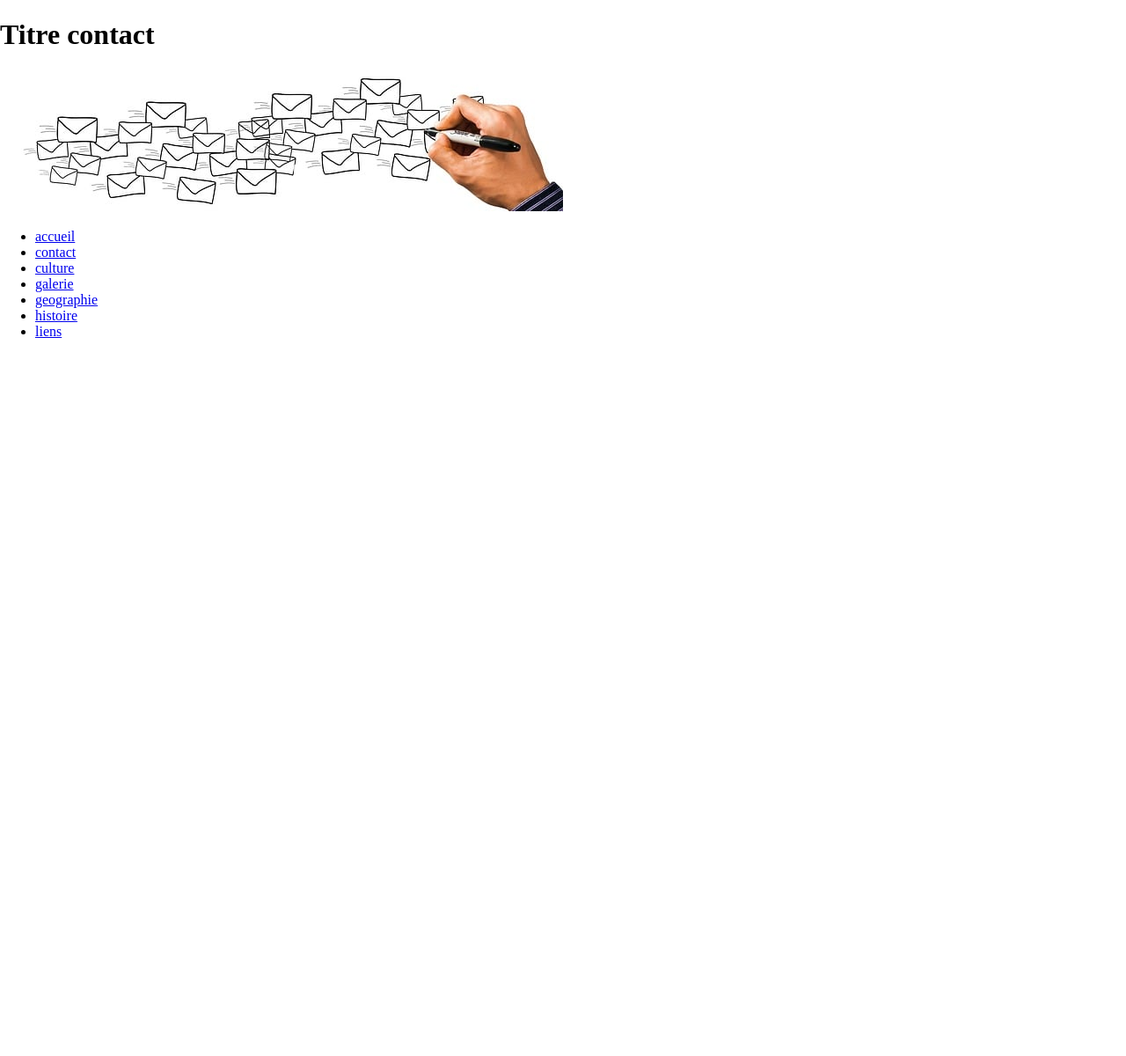
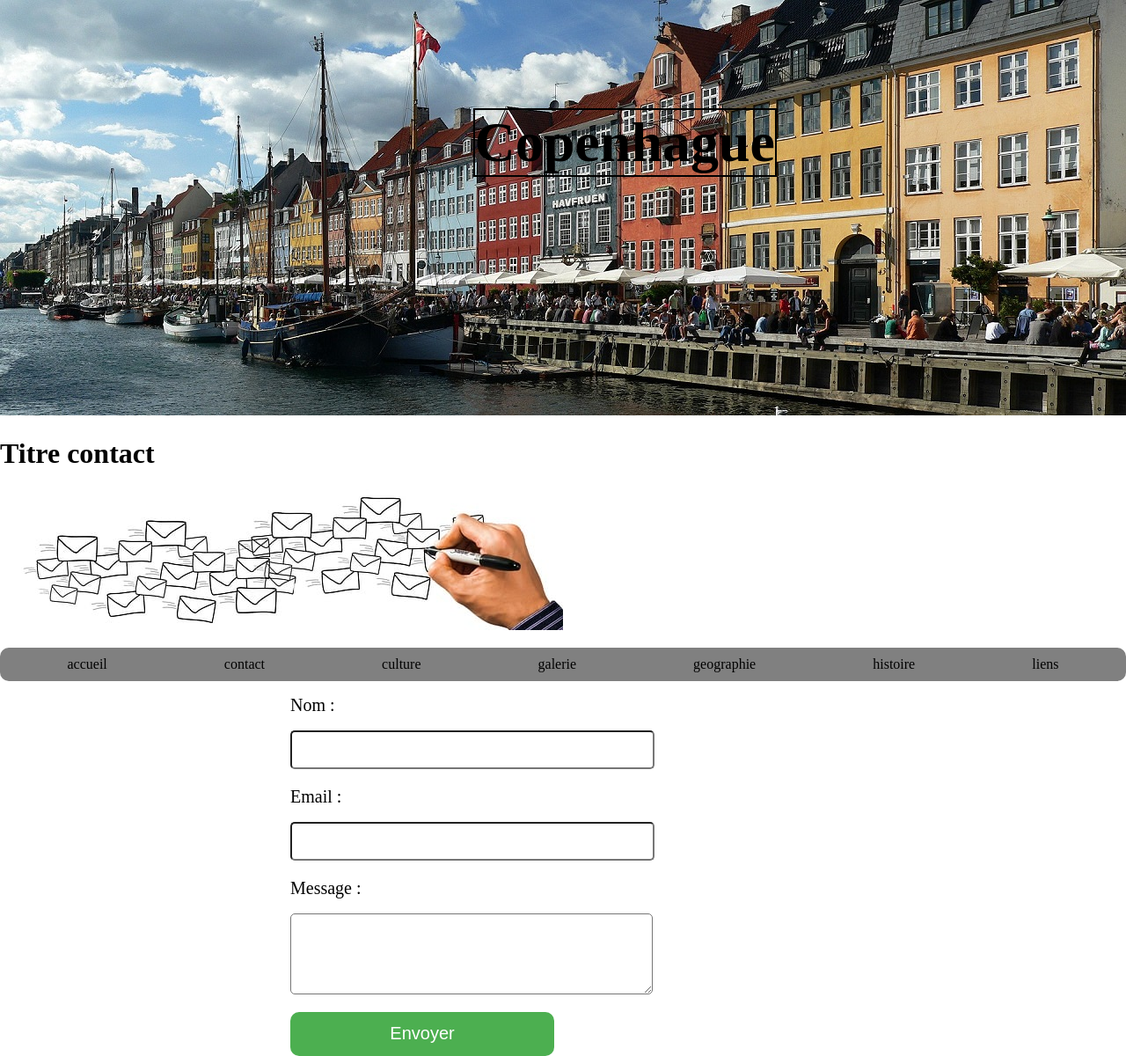
Before and after one commit to Nono1050/CopenhahTi1Web2025, a PHP site: page /public/?p=form in a window 1280 px wide. Shown: the whole page at 88% size. Before the commit the page ends 384 px from the top, so only its background shows below. Run offline with PHP 8.4, Linux system fonts and the light colour scheme.

Commit message:
modified:   public/css/style.css         modified:   templates/accueil.php         modified:   templates/contact.php         modified:   templates/culture.php         modified:   templates/galerie.php         modified:   templates/geographie.php         modified:   templates/histoire.php         modified:   templates/inc/banniere.php         modified:   templates/inc/menu.php         modified:   templates/liens.php

```diff
--- a/public/css/style.css
+++ b/public/css/style.css
@@ -1,11 +1,25 @@
 body{
     width: 1280px;
     margin: 0 auto;
+    background-color: white;
 }
+
+
+
+.titreSurImage {
+    position: absolute;
+    top: 10%;
+    left: 42%;
+    color: black;
+    font-size: 4em;
+    text-align: center;
+    border: 2px solid black; ;
+}
+
 .blasonDeLaVille {
     width: 100%;
-    height: 100%;
-    background-color: antiquewhite;
+    height: 70%;
+    background-color: white;
     padding: 10px;
     border-radius: 10px;
     margin-top: 50px;
@@ -81,3 +95,90 @@ td img {
 .back-to-home a:hover {
     text-decoration: underline;
 }
+
+body {
+    width: 1280px;
+    margin: 0 auto;
+    background-color: white;
+}
+
+.header {
+    width: 1280px;
+    margin: 0 auto;
+    position: relative;
+    border-radius: 10px;
+    overflow: hidden;
+}
+
+.banniere {
+    width: 100%;
+    height: auto;
+}
+
+.titreCapital {
+    position: absolute;
+    top: 50%;
+    left: 50%;
+    transform: translate(-50%, -50%);
+    width: 300px;
+    height: 80px;
+    background-color: rgba(245, 245, 220, 0.75); /* Beige avec opacité de 75% */
+    color: black;
+    font-family: Arial, Helvetica, sans-serif;
+    text-transform: uppercase;
+    text-align: center;
+    line-height: 80px;
+    border-radius: 10px;
+}
+
+.content {
+    width: 1280px;
+    margin: 0 auto;
+}
+
+.contact-form {
+    width: 620px;
+    margin: 0 auto;
+    font-size: 20px;
+}
+
+.contact-form label {
+    display: block;
+    height: 30px;
+    width: 200px;
+    margin-bottom: 10px;
+}
+
+.contact-form input,
+.contact-form textarea {
+    display: block;
+    width: 400px;
+    margin-bottom: 20px;
+    padding: 5px;
+    font-size: 20px;
+    border-radius: 5px;
+}
+
+.contact-form input {
+    height: 30px;
+}
+
+.contact-form textarea {
+    height: 80px;
+}
+
+.contact-form button {
+    display: block;
+    width: 300px;
+    height: 50px;
+    font-size: 20px;
+    border-radius: 10px;
+    background-color: #4CAF50;
+    color: white;
+    border: none;
+    cursor: pointer;
+}
+
+.contact-form button:hover {
+    background-color: #45a049;
+}
--- a/templates/contact.php
+++ b/templates/contact.php
@@ -7,17 +7,26 @@
     <title>contact</title>
 </head>
 <body>
+<?php
+include 'inc/banniere.php';
+?>
                 <h1> Titre contact</h1>
                 <img src="img/contacts.jpg" alt="">
-    <ul>
-        <li><a href="./">accueil</a></li>
-        <li><a href="./?p=form">contact</a></li>
-        <li><a href="./?p=cult">culture</a></li>
-        <li><a href="./?p=gal">galerie</a></li>
-        <li><a href="./?p=geo">geographie</a></li>
-        <li><a href="./?p=hist">histoire</a></li>
-        <li><a href="./?p=link">liens</a></li>
-    </ul>
+                <?php
+                include 'inc/menu.php';
+                ?>
+    <form class="contact-form">
+            <label for="name">Nom :</label>
+            <input type="text" id="name" name="name">
 
+            <label for="email">Email :</label>
+            <input type="email" id="email" name="email">
+
+            <label for="message">Message :</label>
+            <textarea id="message" name="message"></textarea>
+
+            <button type="submit">Envoyer</button>
+        </form>
+    </div>
 </body>
 </html>
--- a/templates/inc/banniere.php
+++ b/templates/inc/banniere.php
@@ -0,0 +1,18 @@
+<!DOCTYPE html>
+<html lang="en">
+<head>
+    <meta charset="UTF-8">
+    <meta name="viewport" content="width=device-width, initial-scale=1.0">
+    <title>Document</title>
+</head>
+<body>
+<header>
+        <img src="img/banniere.jpg" alt="">
+
+    </header>
+                    <div class="titrePrincipal">
+                    <h1 class="titreSurImage">Copenhague</h1>
+                    </div>
+
+</body>
+</html>
--- a/templates/inc/menu.php
+++ b/templates/inc/menu.php
@@ -0,0 +1,20 @@
+<!DOCTYPE html>
+<html lang="en">
+<head>
+    <meta charset="UTF-8">
+    <meta name="viewport" content="width=device-width, initial-scale=1.0">
+    <title>Document</title>
+</head>
+<body>
+<ul class="navbar">
+        <li><a href="./">accueil</a></li>
+        <li><a href="./?p=form">contact</a></li>
+        <li><a href="./?p=cult">culture</a></li>
+        <li><a href="./?p=gal">galerie</a></li>
+        <li><a href="./?p=geo">geographie</a></li>
+        <li><a href="./?p=hist">histoire</a></li>
+        <li><a href="./?p=link">liens</a></li>
+    </ul>
+
+</body>
+</html>
```
Also changed, not shown: templates/accueil.php (+10 -14 lines), templates/culture.php (+6 -9 lines), templates/galerie.php (+6 -9 lines), templates/geographie.php (+6 -9 lines), templates/histoire.php (+6 -9 lines), templates/liens.php (+6 -9 lines).
